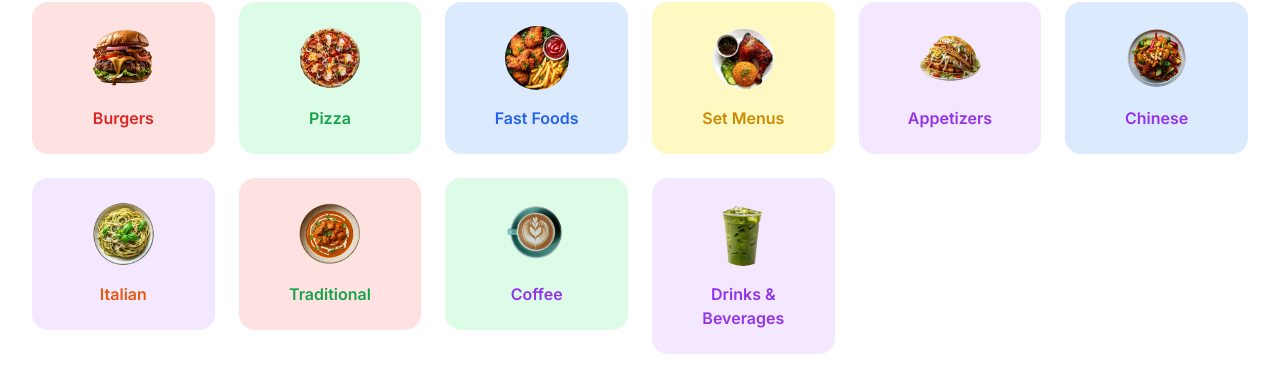
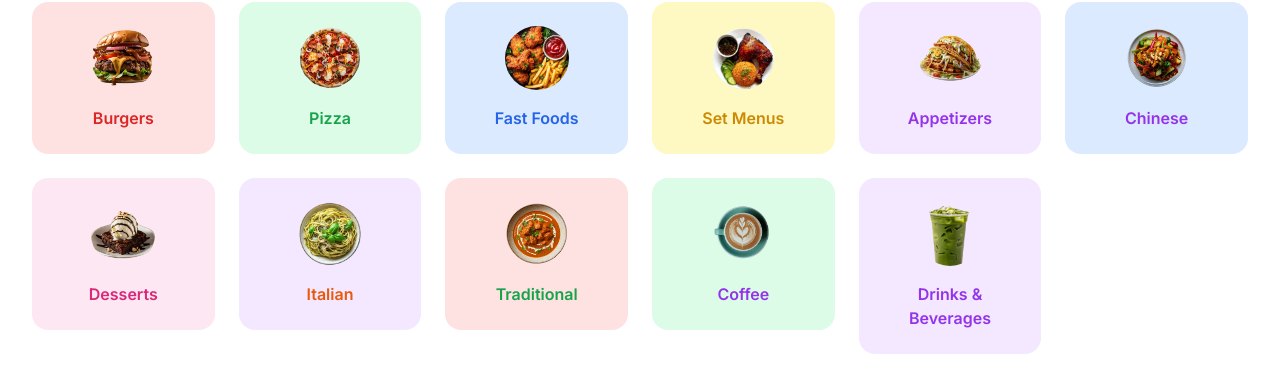
Before and after one commit to uzicodes/Culinary-Canvas, a Next.js app: page / in a window 1280 px wide. Shown: the part 814-1206 px from the top of the page. Built offline with nearby package versions, Linux system fonts and the light colour scheme.

Commit message:
added desserts on the catogories section & dropdown also

```diff
--- a/src/components/Categories.tsx
+++ b/src/components/Categories.tsx
@@ -47,32 +47,43 @@ const categories = [
   },
   {
     id: 7,
+    name: 'Desserts',
+    image: '/items/desserts/brownie.png',
+    color: 'bg-pink-100',
+    textColor: 'text-pink-600'
+  },
+  {
+    id: 8,
     name: 'Italian',
     image: '/items/italian/spaghetti.png',
     color: 'bg-purple-100',
     textColor: 'text-orange-600'
   },
   {
-    id: 8,
+    id: 9,
     name: 'Traditional',
     image: '/items/traditional/butter.png',
     color: 'bg-red-100',
     textColor: 'text-green-600'
   },
   {
-    id: 9,
+    id: 10,
     name: 'Coffee',
     image: '/items/coffee/espresso.png',
     color: 'bg-green-100',
     textColor: 'text-purple-600'
   },
   {
-    id: 10,
+    id: 11,
     name: 'Drinks & Beverages',
     image: '/items/drinks/matcha.png',
     color: 'bg-purple-100',
     textColor: 'text-purple-600'
   },
+
+
+
+
 
 
 
--- a/src/components/Header.tsx
+++ b/src/components/Header.tsx
@@ -73,6 +73,7 @@ const Header = () => {
                       <Link href="/all-items?category=italian" className="block px-4 py-2 text-gray-700 hover:bg-gray-100" onClick={() => setIsCategoriesOpen(false)}>Italian</Link>
                       <Link href="/all-items?category=traditional" className="block px-4 py-2 text-gray-700 hover:bg-gray-100" onClick={() => setIsCategoriesOpen(false)}>Traditional</Link>
                       <Link href="/all-items?category=coffee" className="block px-4 py-2 text-gray-700 hover:bg-gray-100" onClick={() => setIsCategoriesOpen(false)}>Coffee</Link>
+                      <Link href="/all-items?category=desserts" className="block px-4 py-2 text-gray-700 hover:bg-gray-100" onClick={() => setIsCategoriesOpen(false)}>Desserts</Link>
                       <Link href="/all-items?category=drinks" className="block px-4 py-2 text-gray-700 hover:bg-gray-100" onClick={() => setIsCategoriesOpen(false)}>Drinks & Beverages</Link>
                     </div>
                   </div>
```
